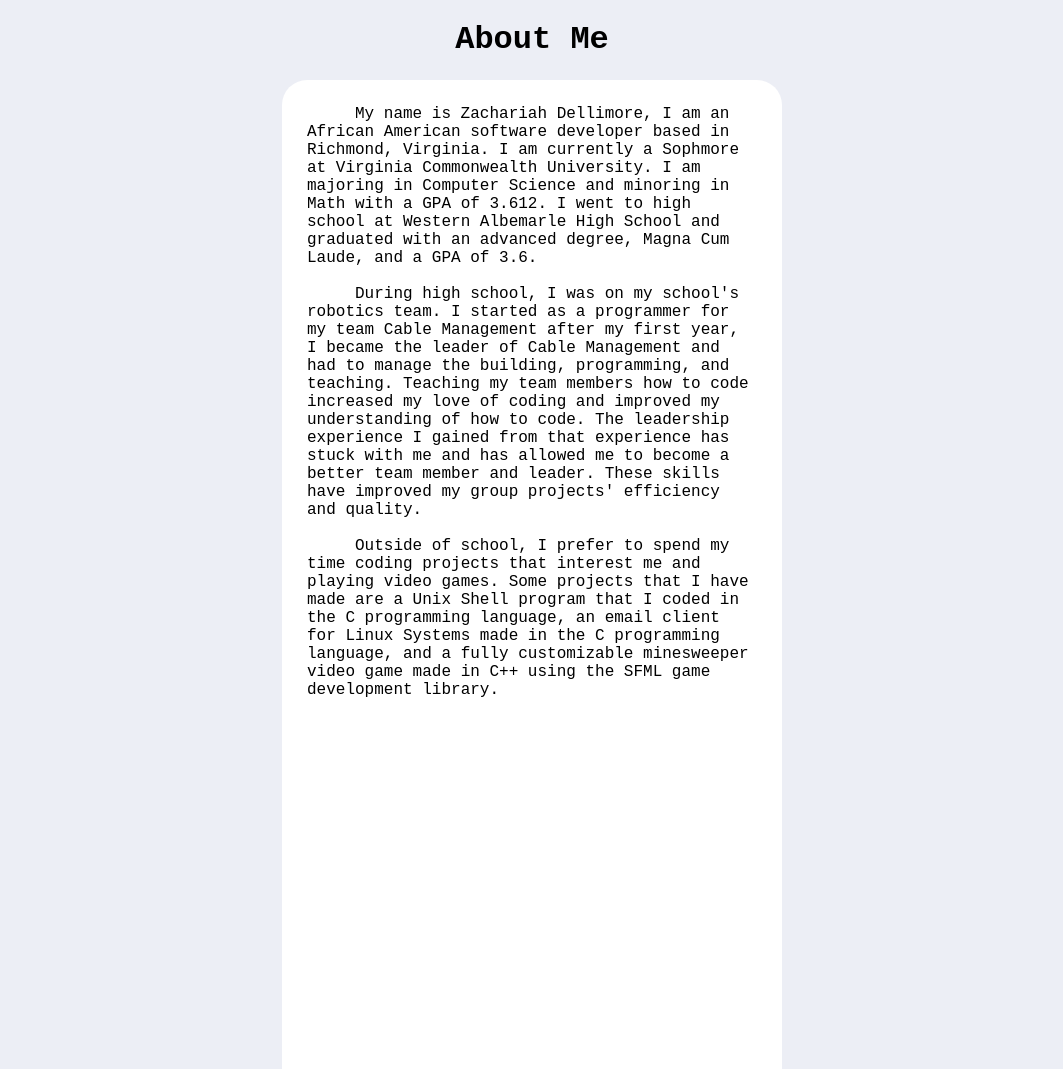
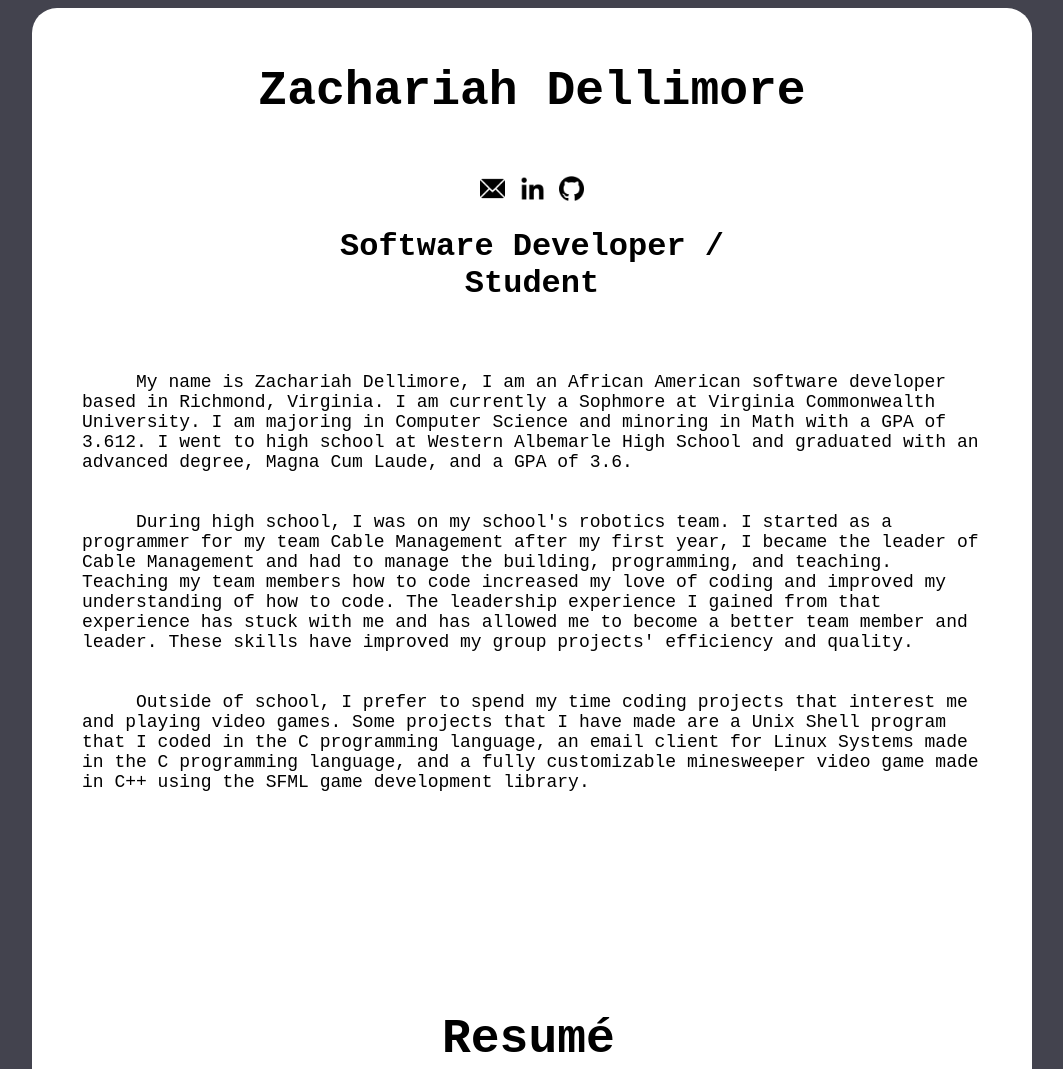
Before and after one commit to Party14534/resumeWebsite, a plain HTML site: page index.html in a window 1280 px wide. Shown: the top 1069 px of the page, without its empty margins (108-1171 px from the left). Drawn offline with Linux system fonts and the light colour scheme.

Commit message:
Major Changes to site
Fixed Pdf viewer, added links, changed colors, and fixed article

```diff
--- a/index.html
+++ b/index.html
@@ -2,14 +2,18 @@
 <html>
 <head><title>Zachariah Dellimore</title></head>
     <style>
-        section{
+        article{
             display: block;
-            width: 500px;
-            height: 1500px;
+            width: 1000px;
+            height: 2000px;
             background: rgb(255, 255, 255);
             margin-left: auto;
             margin-right: auto;
             border-radius: 25px;
+        }
+        iframe{
+            display:block;
+            margin: 0 auto;
         }
         .center{
             text-align: center;
@@ -22,11 +26,20 @@
             padding: 5% ;
             font-family:'Courier New';
         }
+
     </style>
-    <body style="background-color: rgb(236, 238, 245)">
-        <h1 class="center" >About Me</h1>
-        <section>
-        <p class="font">
+    <body style="background-color: rgb(67, 67, 78)"><!--rgb(236, 238, 245)-->
+        <article>
+        <br>
+        <br>
+        <h1 class="center"><font size="+5"><Strong>Zachariah Dellimore</Strong></font></h1>
+        <br>
+        <h1 class="center"><a href="mailto: zachariahdellimore03@gmail.com"><img alt="Email" src="media/emailIcon.png"
+        width="25px" height="25px"></a>  <a href="https://www.linkedin.com/in/zachariah-dellimore-8630ba161/"><img alt="LinkedIn" src="media/linkedinIcon.png"
+            width="25px" height="25px"></a>  <a href="https://github.com/Party14534"><img alt="Guihub" src="media/githubIcon.png"
+                width="25px" height="25px"></a></h1>
+        <h1 class="center"><font size="+3">Software Developer / <br> Student</font></h1>
+        <p class="font"><font size="+1">
             &emsp;&emsp;&emsp;My name is Zachariah Dellimore, I am an African
             American software developer based in Richmond, Virginia.
             I am currently a Sophmore at Virginia Commonwealth University.
@@ -34,6 +47,7 @@
             a GPA of 3.612. I went to high school at Western Albemarle
             High School and graduated with an advanced degree,
             Magna Cum Laude, and a GPA of 3.6.
+        <br>
         <br>
         <br>
             &emsp;&emsp;&emsp;During high school, I was on my school's
@@ -47,18 +61,34 @@
             projects' efficiency and quality.
         <br>
         <br>
+        <br>
             &emsp;&emsp;&emsp;Outside of school, I prefer to spend my time coding
             projects that interest me and playing video games. Some projects that I have made
             are a Unix Shell program that I coded in the C programming language,
             an email client for Linux Systems made in the C programming
             language, and a fully customizable minesweeper
             video game made in C++ using the SFML game development library.
-        </p>
         <br>
         <br>
         <br>
-        <iframe src="media/BetterResume.pdf" width="400px" height="500px">
+        <br>
+        <br>
+        <br>
+        <br>
+        <br>
+        <br>
+        <br>
+        <br>
+        <br>
+            <font size="+4"><strong>&emsp;&emsp;&emsp;&emsp;&emsp;&emsp;&emsp;&ensp;Resumé</strong></font>
+        <br>
+        <br>
+        <br>
+        <br>
+        <iframe src="media/BetterResume.pdf" width="90%" height="800px" margin="0 auto">
         </iframe>
-        </section>
+        </font>
+        </p>
+    </article>
     </body>
 </html>
```
Also changed, not shown: media/emailIcon.png (added), media/githubIcon.png (added), media/linkedinIcon.png (added).
